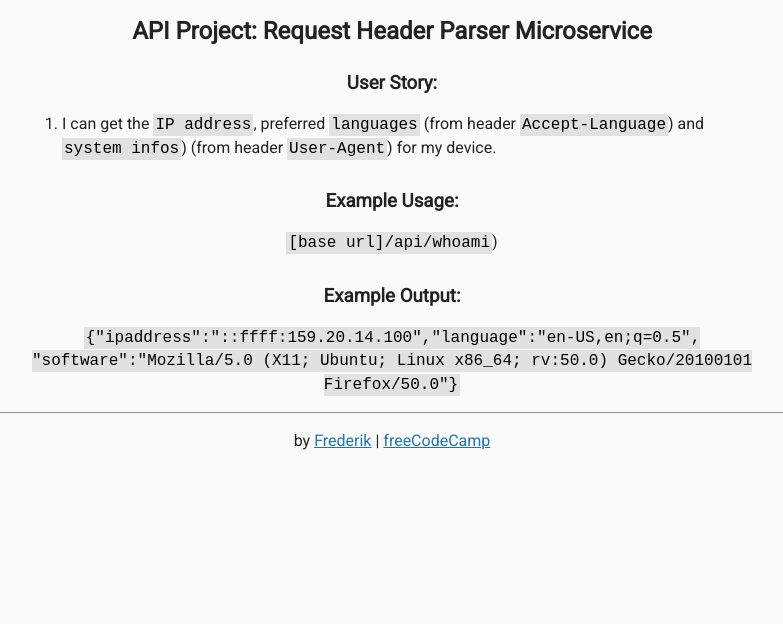
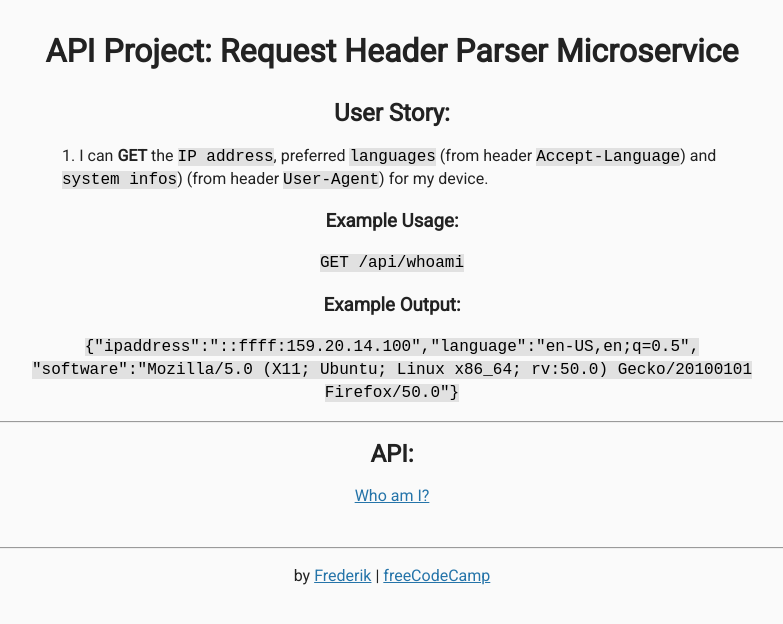
Before and after one commit to Myrmidonut/fcc_api_request_header_parser, a website: page views/index.html in a window 1280 px wide. Shown: the whole page, without its empty margins (248-1031 px from the left). Drawn offline with Linux system fonts and the light colour scheme; files that its build step writes are made by us from their sources.

Commit message:
styling, readme

```diff
--- a/public/style.css
+++ b/public/style.css
@@ -4,34 +4,24 @@ body {
 	color: #222;
 	background-color: #FaFaFa;
 	text-align: center;
-	line-height: 1.4em;
+  line-height: 1.4em;
 }
 
 .container {
 	padding: 0;
-	margin-top: 40px;
   margin: auto;
+  margin-top: 40px;
   max-width: 800px;
 }
 
-h3 {
-  margin-top: 30px;
-}
-
 .user-stories {
-  position: relative;
   text-align: left;
   max-width: 700px;
   margin: 15px auto;
 }
 
-.user-stories li {
-  margin-bottom: 1em;
-}
-
 code {
   font-family: monospace;
-  padding: 2px;
   color: black;
   background-color: rgba(0,0,0,0.1);
 }
@@ -41,13 +31,9 @@ a {
 }
 
 ol {
-	list-style-position: outside;
-}
-
-ul {
-	list-style-type: none;
+	list-style-position: inside;
 }
 
 li {
-  margin-bottom: 0.5em;
+  margin-bottom: 1em;
 }
--- a/views/index.html
+++ b/views/index.html
@@ -3,23 +3,29 @@
   <head>
     <title>Request Header Parser</title>
 
+    <meta charset="utf-8">
+    <meta name="viewport" content="width=device-width, initial-scale=1.0">
+
     <link rel="shortcut icon" href="https://cdn.hyperdev.com/us-east-1%3A52a203ff-088b-420f-81be-45bf559d01b1%2Ffavicon.ico" type="image/x-icon"/>
-    <link href="https://fonts.googleapis.com/css?family=Roboto" rel="stylesheet" type="text/css">
-    <link href="style.css" rel="stylesheet" type="text/css">
+    <link href="https://fonts.googleapis.com/css?family=Roboto" rel="stylesheet">
+    <link href="style.css" rel="stylesheet">
   </head>
 
   <body>
-    <div class="container">
-      <h2>API Project: Request Header Parser Microservice</h2>
 
-      <h3>User Story:</h3>
+    <header class="container">
+      <h1>API Project: Request Header Parser Microservice</h1>
+    </header>
+
+    <main class="container">
+      <h2>User Story:</h2>
       <ol class="user-stories">
-        <li>I can get the <code>IP address</code>, preferred <code>languages</code> (from header <code>Accept-Language</code>) and <code>system infos</code>) (from header <code>User-Agent</code>) for my device.</li>
+        <li>I can <strong>GET</strong> the <code>IP address</code>, preferred <code>languages</code> (from header <code>Accept-Language</code>) and <code>system infos</code>) (from header <code>User-Agent</code>) for my device.</li>
       </ol>
 
       <h3>Example Usage:</h3>
       <p>
-        <code>[base url]/api/whoami</code>)
+        <code>GET /api/whoami</code>
       </p>
 
       <h3>Example Output:</h3>
@@ -29,12 +35,19 @@
 
       <hr>
 
-      <div class="footer">
-        <p>
-          by <a href="https://github.com/Myrmidonut/fcc_api_request_header_parser" title="GitHub Repository" target="_blank">Frederik</a> | <a href="https://learn.freecodecamp.org/" title="Learn to code at freeCodeCamp" target="_blank">freeCodeCamp</a>
-        </p>
+      <h2>API:</h2>
+      <div>
+        <a href="/api/whoami">Who am I?</a>
       </div>
 
-    </div>
+    </main>
+
+    <footer class="container">
+      <hr>
+      <p>
+        by <a href="https://github.com/Myrmidonut/fcc_api_request_header_parser" title="GitHub Repository" target="_blank">Frederik</a> | <a href="https://learn.freecodecamp.org/" title="Learn to code at freeCodeCamp" target="_blank">freeCodeCamp</a>
+      </p>
+    </footer>
+
   </body>
 </html>
```
Also changed, not shown: README.md.
